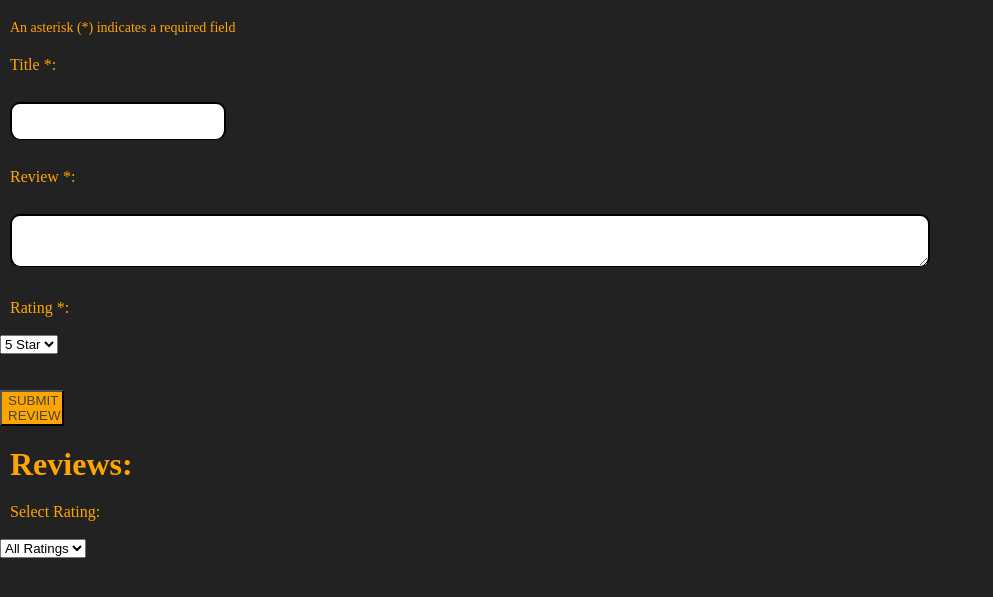
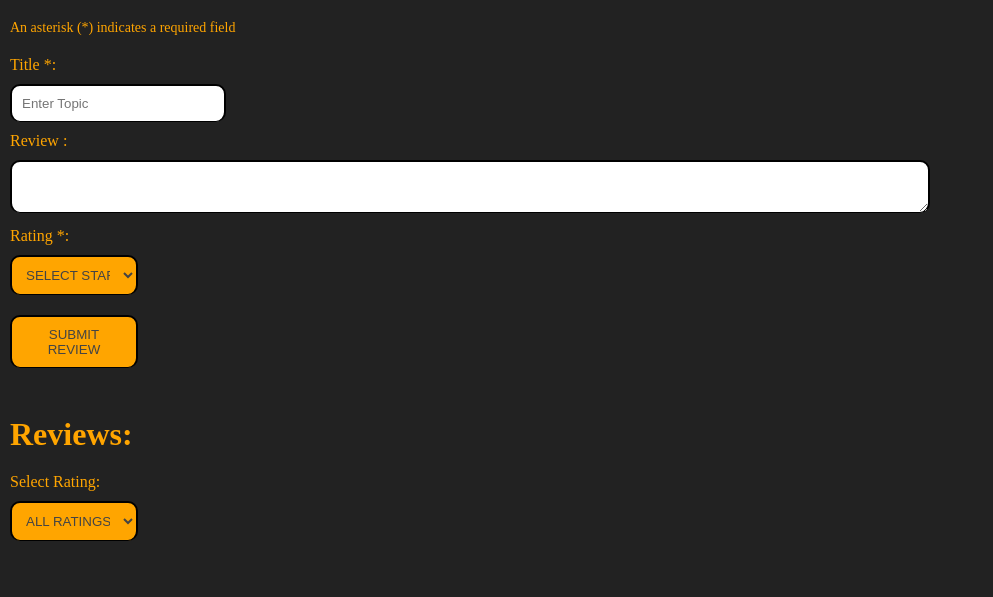
Before and after one commit to remker1/RenoMana, a Flask app: page /reviews in a window 1280 px wide. Shown: the part 95-692 px from the top of the page, without its empty margins (0-993 px from the left). Run offline with Flask 3, Linux system fonts and the light colour scheme; data that the repository does not hold is empty.

Commit message:
Made topic and star rating manditory requirmenst to submit review

```diff
--- a/back_end_team/app/static/styles.css
+++ b/back_end_team/app/static/styles.css
@@ -150,7 +150,27 @@ h2 {
 }
 
 button{
-    width: 5%;
+    width: 10%;
+    margin: 10px;
+    padding:10px;
+    box-shadow:0 0 15px 4px rgba(#eee,#eee,#eee,#eee);
+    border-radius: 10px;
+    border: 2px solid #000;
+    border-bottom:1px solid #000;
+    color: #444;
+    background-color: #ffa500;
+    text-align: center;
+    text-transform: uppercase;
+}
+
+select {
+    width: 10%;
+    margin: 10px;
+    padding:10px;
+    box-shadow:0 0 15px 4px rgba(#eee,#eee,#eee,#eee);
+    border-radius: 10px;
+    border: 2px solid #000;
+    border-bottom:1px solid #000;
     color: #444;
     background-color: #ffa500;
     text-align: center;
--- a/back_end_team/app/templates/RenoGrpReviewPage.html
+++ b/back_end_team/app/templates/RenoGrpReviewPage.html
@@ -61,12 +61,14 @@
                         listItem.appendChild(description);
                         reviewList.appendChild(listItem);
                     });
-                    // document.getElementById("reviews-container").innerHTML = JSON.stringify(data)
                 })
                 .catch(error => console.error(error))
             }
 
             function addReview() {
+                if (document.getElementById("title_input").value == "" || document.getElementById("rating_input").value == ""){
+                    return
+                }
                 fetch('/addReview', {
                     "method": 'POST',
                     "headers": {"Content-Type": "application/json"},
@@ -78,7 +80,7 @@
                 })
                 .then(document.getElementById("title_input").value = "")
                 .then(document.getElementById("description_input").value = "")
-                .then(document.getElementById("rating_input").value = "5")
+                .then(document.getElementById("rating_input").value = "")
                 .then(alert("Thank you for your Review!"))
                 .then(getReviews())
                 .catch(error => console.error(error))
@@ -87,36 +89,35 @@
 
         <div class="formSection">
             <p>An asterisk (*) indicates a required field</p>
-
-            <label for="Title"> Title *: </label><br> <br>
-            <input id="title_input" type="text" name="Title" value=""><br> <br>
-            <label for="Description"> Review *: </label><br> <br>
-            <textarea id="description_input" name="Description" class="reviewTextBox"> </textarea><br> <br>
-            <label for="Rating"> Rating *: </label><br> <br>
-            <select id="rating_input" name="Rating">
+            <form id="reviewForm">
+                <label for="Title"> Title *: </label><br>
+                <input id="title_input" type="text" name="Title" value="" placeholder="Enter Topic" required><br>
+                <label for="Description"> Review : </label><br>
+                <textarea id="description_input" name="Description" class="reviewTextBox"> </textarea><br>
+                <label for="Rating"> Rating *: </label><br>
+                <select id="rating_input" name="Rating" required>
+                    <option value="">Select Star</option>
                     <option value="5">5 Star</option>
                     <option value="4">4 Star</option>
                     <option value="3">3 Star</option>
                     <option value="2">2 Star</option>
                     <option value="1">1 Star</option>
-            </select> <br> <br>
-
-            <br>
+                </select><br>
                 <button onclick="addReview()">Submit Review</button>
-            <br>
+            </form><br>
         </div>
 
         <h1>Reviews: </h1>
 
-        <label for="ratingSearch"> Select Rating: </label><br> <br>
-        <select id="search_input" name="ratingSearch">
+        <label for="ratingSearch"> Select Rating: </label><br>
+        <select id="search_input" name="ratingSearch" onchange="getReviews()">
             <option value="0">All Ratings</option>
             <option value="5">5 Star</option>
             <option value="4">4 Star</option>
             <option value="3">3 Star</option>
             <option value="2">2 Star</option>
             <option value="1">1 Star</option>
-        </select> <br> <br>
+        </select><br> <br>
 
         <div id="review-list"></div>
 
```
Lines whose indentation alone changed are shown as unchanged.
